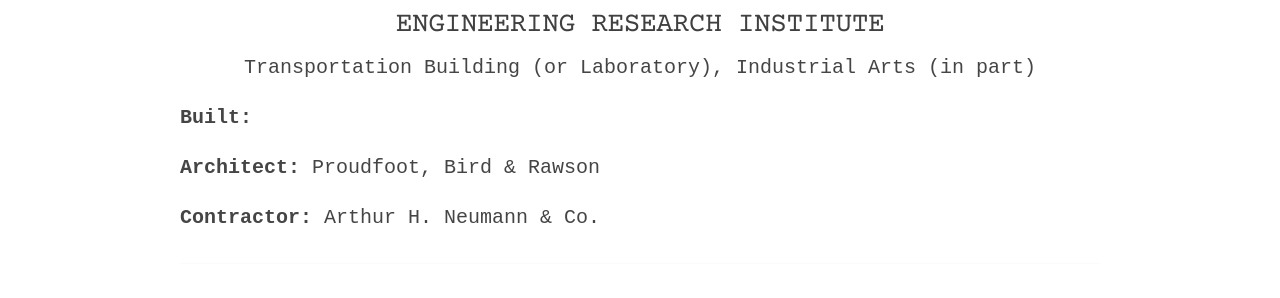
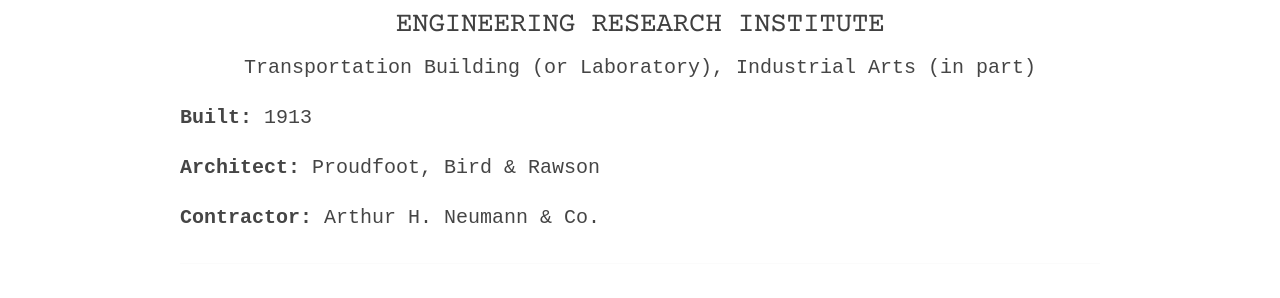
Before and after one commit to emanderson811/day-edition, a Jekyll site: the page built from _texts/buildings/062day-engineering-research-inst.md, in a window 1280 px wide. Shown: the part 194-492 px from the top of the page. Built offline with Jekyll 4.4.1, drawn with Linux system fonts in a browser that asks for light colours.

Commit message:
Update 062day-engineering-research-inst.md

```diff
--- a/_texts/buildings/062day-engineering-research-inst.md
+++ b/_texts/buildings/062day-engineering-research-inst.md
@@ -4,7 +4,7 @@
 alternative_name:
   - "Transportation Building (or Laboratory)"
   - "Industrial Arts (in part)"
-built: 1913
+built: "1913"
 addition:
 architect: "Proudfoot, Bird & Rawson"
 contractor: "Arthur H. Neumann & Co."
```
